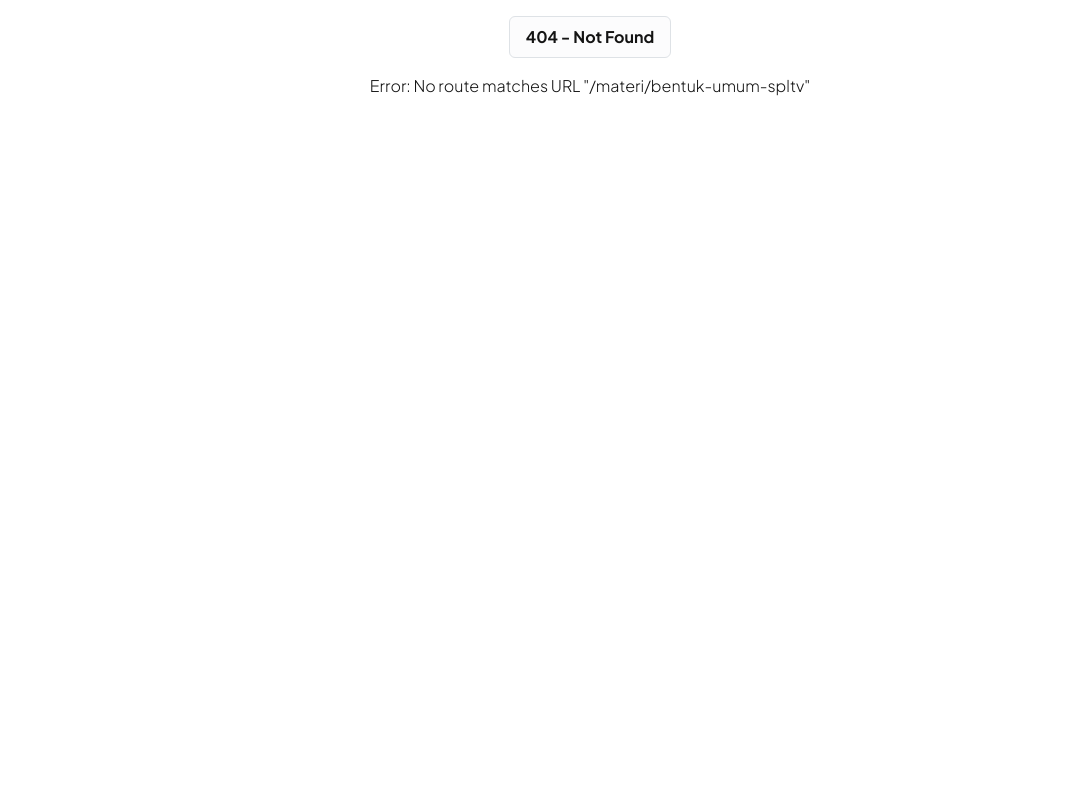
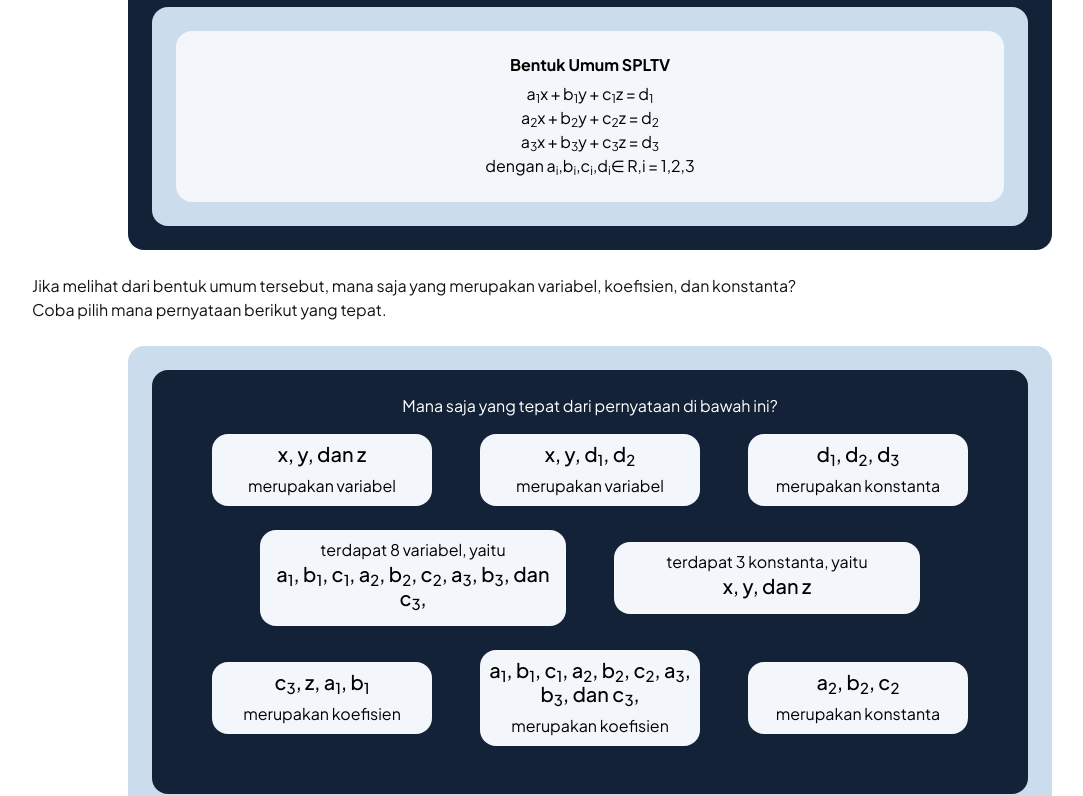
Before and after one commit to ferdhyihza/homemath-web, a React (Vite) app: page /materi/bentuk-umum-spltv in a window 1280 px wide. Before the commit this address had no page. Shown: the part 371-1167 px from the top of the page, without its empty margins (50-1133 px from the left). Before the commit the page ends 800 px from the top, so only its background shows below. Built offline with nearby package versions, Linux system fonts and the light colour scheme.

Commit message:
materi bentuk umum

```diff
--- a/src/components/SubjectMatterCard.jsx
+++ b/src/components/SubjectMatterCard.jsx
@@ -7,7 +7,7 @@ export default function SubjectMatterCard(props) {
       <Link to={props.link} className="border d-flex rounded-3 mb-4 p-2 materi">
         {props.number && <div className="number p-3 fs-1">{props.number}</div>}
         <div className="content p-2 w-100">
-          <h5 className="fw-bold p-2 d-inline-block">{props.title}</h5>
+          <h5 className="fw-bold p-2 d-inline-block hover-underline">{props.title}</h5>
           <hr className="my-0" />
           <ul className="p-1 mb-0 d-flex gap-3">{props.children}</ul>
         </div>
--- a/src/index.css
+++ b/src/index.css
@@ -27,6 +27,10 @@ body {
   background-color: #cbddec;
 }
 
+.bg-lightblue {
+  background-color: #f3f6fa;
+}
+
 .border-blue {
   border-color: #142237 !important;
 }
--- a/src/main.jsx
+++ b/src/main.jsx
@@ -12,6 +12,7 @@ import Exercise from './pages/Exercise.jsx';
 import PengantarSPLTV from './pages/SubjectMatter/PengantarSPLTV.jsx';
 import ErrorPage from './pages/404.jsx';
 import UnsurPadaSPLTV from './pages/SubjectMatter/UnsurPadaSPLTV.jsx';
+import BentukUmumSPLTV from './pages/SubjectMatter/BentukUmumSPLTV.jsx';
 
 const router = createBrowserRouter([
   {
@@ -39,6 +40,10 @@ const router = createBrowserRouter([
     path: '/materi/unsur-pada-spltv',
     element: <UnsurPadaSPLTV />,
   },
+  {
+    path: '/materi/bentuk-umum-spltv',
+    element: <BentukUmumSPLTV />,
+  },
 ]);
 
 createRoot(document.getElementById('root')).render(
--- a/src/pages/SubjectMatter.jsx
+++ b/src/pages/SubjectMatter.jsx
@@ -15,7 +15,7 @@ export default function SubjectMatter() {
           <Link to="unsur-pada-spltv">Unsur pada SPLTV</Link>
         </li>
         <li>
-          <Link to="">Bentuk Umum SPLTV</Link>
+          <Link to="bentuk-umum-spltv">Bentuk Umum SPLTV</Link>
         </li>
       </SubjectMatterCard>
       <SubjectMatterCard number="02" title="Metode Penyelesaian SPLTV" link="">
--- /dev/null
+++ b/src/pages/SubjectMatter/BentukUmumSPLTV.jsx
@@ -0,0 +1,98 @@
+import NextButton from '../../components/buttons/NextButton';
+import Main from '../../components/layouts/Main';
+
+export default function BentukUmumSPLTV() {
+  return (
+    <Main>
+      <h3 className="fw-bold pb-3">Bentuk Umum SPLTV</h3>
+      <p>Jika kalian telah mengingat dan memahami unsur-unsur yang terdapat pada sistem persamaan linear, mari kita lanjutkan untuk memhami apa dan bagaimana Sistem Persamaan Linear Tiga Variabel (SPLTV).</p>
+      <p>
+        Sistem Persamaan Linear Tiga Variabel (SPLTV) merupakan Kumpulan dari tiga persamaan linear yang setiap persamaannya memiliki tiga variabel. SPLTV juga merupakan konsep ilmu matematika yang digunakan untuk menyelesaikan permasalahan
+        yang tidak dapat diselesaikan dengan persamaan linear satu variabel maupun dua variabel.
+      </p>
+      <p>Berdasarkan penjelasan di atas, kalian dapat mengetahui bahwa sistem persamaan linear tiga variabel (SPLTV) memiliki bentuk umum sebagai berikut:</p>
+      <div className="bg-darkblue p-4 rounded-4 my-4" style={{ margin: '0 96px' }}>
+        <div className="bg-blue-subtle p-4 rounded-4">
+          <div className="container text-black bg-lightblue rounded-4 text-center p-4">
+            <h6 className="fw-bold">Bentuk Umum SPLTV</h6>
+            <p className="mb-0">
+              a<sub>1</sub>x + b<sub>1</sub>y + c<sub>1</sub>z = d<sub>1</sub> <br />
+            </p>
+            <p className="mb-0">
+              a<sub>2</sub>x + b<sub>2</sub>y + c<sub>2</sub>z = d<sub>2</sub> <br />
+            </p>
+            <p className="mb-0">
+              a<sub>3</sub>x + b<sub>3</sub>y + c<sub>3</sub>z = d<sub>3</sub> <br />
+            </p>
+            <p className="mb-0">
+              dengan a<sub>i</sub>,b<sub>i</sub>,c<sub>i</sub>,d<sub>i</sub>∈ R,i = 1,2,3
+            </p>
+          </div>
+        </div>
+      </div>
+      <p>
+        Jika melihat dari bentuk umum tersebut, mana saja yang merupakan variabel, koefisien, dan konstanta? <br />
+        Coba pilih mana pernyataan berikut yang tepat.
+      </p>
+      <div className="bg-blue-subtle p-4 rounded-4 my-4" style={{ margin: '0 96px' }}>
+        <div className="container bg-darkblue rounded-4 text-center p-4">
+          <p className="">Mana saja yang tepat dari pernyataan di bawah ini?</p>
+          <div className="row text-black gap-5 px-5 mb-4">
+            <div className="col bg-lightblue rounded-4 p-2 align-self-center">
+              <h5>x, y, dan z</h5>
+              <p className="mb-0">merupakan variabel</p>
+            </div>
+            <div className="col bg-lightblue rounded-4 p-2 align-self-center">
+              <h5>
+                x, y, d<sub>1</sub>, d<sub>2</sub>
+              </h5>
+              <p className="mb-0">merupakan variabel</p>
+            </div>
+            <div className="col bg-lightblue rounded-4 p-2 align-self-center">
+              <h5>
+                d<sub>1</sub>, d<sub>2</sub>, d<sub>3</sub>
+              </h5>
+              <p className="mb-0">merupakan konstanta</p>
+            </div>
+          </div>
+          <div className="row text-black gap-5 px-5 mb-4">
+            <div className="col bg-lightblue rounded-4 p-2 ms-5 align-self-center">
+              <p className="mb-0">terdapat 8 variabel, yaitu</p>
+              <h5>
+                a<sub>1</sub>, b<sub>1</sub>, c<sub>1</sub>, a<sub>2</sub>, b<sub>2</sub>, c<sub>2</sub>, a<sub>3</sub>, b<sub>3</sub>, dan c<sub>3</sub>,
+              </h5>
+            </div>
+            <div className="col bg-lightblue rounded-4 p-2 me-5 align-self-center">
+              <p className="mb-0">terdapat 3 konstanta, yaitu</p>
+              <h5>x, y, dan z</h5>
+            </div>
+          </div>
+          <div className="row text-black gap-5 px-5 mb-4">
+            <div className="col bg-lightblue rounded-4 p-2 align-self-center">
+              <h5>
+                c<sub>3</sub>, z, a<sub>1</sub>, b<sub>1</sub>
+              </h5>
+              <p className="mb-0">merupakan koefisien</p>
+            </div>
+            <div className="col bg-lightblue rounded-4 p-2 align-self-center">
+              <h5>
+                a<sub>1</sub>, b<sub>1</sub>, c<sub>1</sub>, a<sub>2</sub>, b<sub>2</sub>, c<sub>2</sub>, a<sub>3</sub>, b<sub>3</sub>, dan c<sub>3</sub>,
+              </h5>
+              <p className="mb-0">merupakan koefisien</p>
+            </div>
+            <div className="col bg-lightblue rounded-4 p-2 align-self-center">
+              <h5>
+                a<sub>2</sub>, b<sub>2</sub>, c<sub>2</sub>
+              </h5>
+              <p className="mb-0">merupakan konstanta</p>
+            </div>
+          </div>
+        </div>
+      </div>
+
+      <div className="d-flex justify-content-center py-4">
+        <NextButton link="/materi" />
+      </div>
+    </Main>
+  );
+}
--- a/src/styles/SubjectMatter.css
+++ b/src/styles/SubjectMatter.css
@@ -17,6 +17,6 @@ li {
 }
 
 li a:hover,
-h5:hover {
+.hover-underline:hover {
   text-decoration: underline;
 }
```
